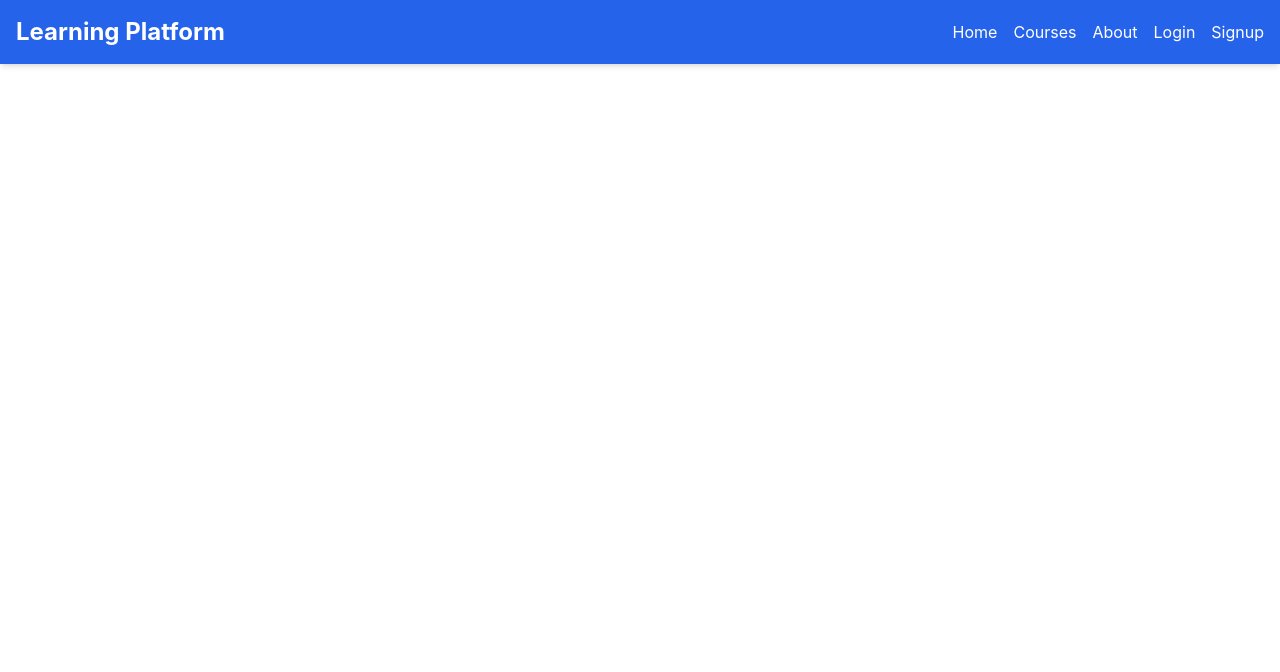
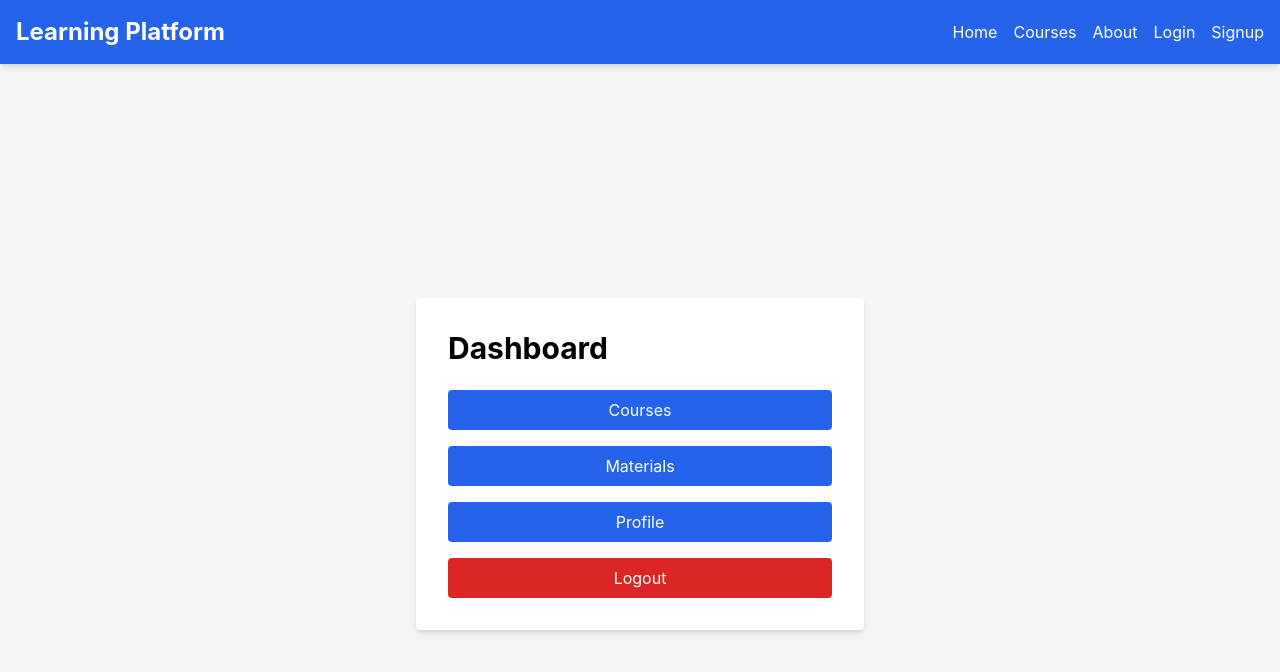
Before and after one commit to CJbaited/Candice, a React (Create React App) app in the folder candric/: page /dashboard in a window 1280 px wide. Shown: the top 672 px of the page. Built offline with nearby package versions, Linux system fonts and the light colour scheme.

Commit message:
added login and dashboard pages and color + user session fix

```diff
--- a/candric/src/App.js
+++ b/candric/src/App.js
@@ -4,6 +4,7 @@ import Navbar from './components/Navbar';
 import Home from './components/Home';
 import Login from './components/Login';
 import Signup from './components/Signup';
+import Dashboard from './components/Dashboard'; // Import Dashboard component
 
 const App = () => {
   return (
@@ -14,6 +15,7 @@ const App = () => {
           <Route path="/" element={<Home />} />
           <Route path="/login" element={<Login />} />
           <Route path="/signup" element={<Signup />} />
+          <Route path="/dashboard" element={<Dashboard />} /> {/* Add Dashboard route */}
         </Routes>
       </div>
     </Router>
--- a/candric/src/api.js
+++ b/candric/src/api.js
@@ -10,4 +10,7 @@ export const signUpUser = (data) => API.post('/auth/signup', data);
 // Add user login function
 export const loginUser = (data) => API.post('/auth/login', data);
 
+// Add user logout function
+export const logoutUser = () => API.post('/auth/logout');
+
 export default API;
--- /dev/null
+++ b/candric/src/components/Dashboard.js
@@ -0,0 +1,53 @@
+import React from 'react';
+import { useNavigate } from 'react-router-dom';
+import { logoutUser } from '../api'; // Import logoutUser function
+
+const Dashboard = () => {
+    const navigate = useNavigate();
+
+    const handleLogout = async () => {
+        try {
+            await logoutUser();
+            // Perform any client-side cleanup here, if necessary
+            navigate('/');
+        } catch (error) {
+            console.error('Logout failed:', error);
+        }
+    };
+
+    return (
+        <div className="min-h-screen bg-gray-100 flex justify-center items-center">
+            <div className="bg-white p-8 rounded shadow-md w-full max-w-md">
+                <h1 className="text-3xl font-bold mb-6">Dashboard</h1>
+                <div className="flex flex-col space-y-4">
+                    <button
+                        className="w-full bg-blue-600 text-white py-2 rounded hover:bg-blue-700"
+                        onClick={() => navigate('/courses')}
+                    >
+                        Courses
+                    </button>
+                    <button
+                        className="w-full bg-blue-600 text-white py-2 rounded hover:bg-blue-700"
+                        onClick={() => navigate('/materials')}
+                    >
+                        Materials
+                    </button>
+                    <button
+                        className="w-full bg-blue-600 text-white py-2 rounded hover:bg-blue-700"
+                        onClick={() => navigate('/profile')}
+                    >
+                        Profile
+                    </button>
+                    <button
+                        className="w-full bg-red-600 text-white py-2 rounded hover:bg-red-700"
+                        onClick={handleLogout}
+                    >
+                        Logout
+                    </button>
+                </div>
+            </div>
+        </div>
+    );
+};
+
+export default Dashboard;
--- a/candric/src/components/Login.js
+++ b/candric/src/components/Login.js
@@ -16,9 +16,9 @@ const Login = () => {
             const response = await loginUser({ email, password });
             console.log('Login successful:', response.data);
 
-            // Navigate to home page on successful login
+            // Navigate to dashboard on successful login
             setMessage('Login successful!');
-            navigate('/home');
+            navigate('/dashboard');
         } catch (error) {
             if (error.response) {
                 setMessage(error.response.data.message || 'Login failed. Please try again.');
@@ -34,24 +34,30 @@ const Login = () => {
     };
 
     return (
-        <div>
-            <h2>Login</h2>
+        <div className="flex justify-center items-center min-h-screen bg-gray-100">
+            <div className="bg-white p-8 rounded shadow-md w-full max-w-sm">
+                <h2 className="text-2xl font-bold mb-6">Login</h2>
                 <form onSubmit={handleSubmit}>
                     <input
                         type="email"
                         placeholder="Email"
                         value={formData.email}
                         onChange={(e) => setFormData({ ...formData, email: e.target.value })}
+                        className="w-full p-2 mb-4 border rounded"
                     />
                     <input
                         type="password"
                         placeholder="Password"
                         value={formData.password}
                         onChange={(e) => setFormData({ ...formData, password: e.target.value })}
+                        className="w-full p-2 mb-4 border rounded"
                     />
-                <button type="submit">Login</button>
+                    <button type="submit" className="w-full bg-blue-600 text-white py-2 rounded hover:bg-blue-700">
+                        Login
+                    </button>
                 </form>
-            {message && <p>{message}</p>}
+                {message && <p className="mt-4 text-red-600">{message}</p>}
+            </div>
         </div>
     );
 };
```
Lines whose indentation alone changed are shown as unchanged.
